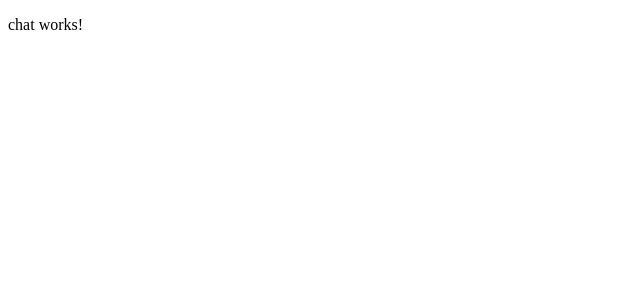
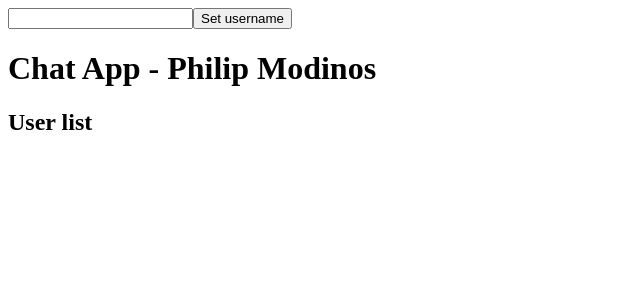
Before and after one commit to Ninjaphil24/chatnodesocketio, an Angular app in the folder client/: page / in a window 1280 px wide. Shown: the top 300 px of the page, without its empty margins (0-640 px from the left). Built offline with nearby package versions, Linux system fonts and the light colour scheme.

Commit message:
Add Chat html

```diff
--- a/client/src/app/app.module.ts
+++ b/client/src/app/app.module.ts
@@ -5,6 +5,7 @@ import { AppRoutingModule } from './app-routing.module';
 import { AppComponent } from './app.component';
 import { ChatComponent } from './containers/chat/chat.component';
 import { UsernameComponent } from './components/username/username.component';
+import { FormsModule } from '@angular/forms';
 
 @NgModule({
   declarations: [
@@ -14,7 +15,8 @@ import { UsernameComponent } from './components/username/username.component';
   ],
   imports: [
     BrowserModule,
-    AppRoutingModule
+    AppRoutingModule,
+    FormsModule
   ],
   providers: [],
   bootstrap: [AppComponent]
--- a/client/src/app/components/username/username.component.html
+++ b/client/src/app/components/username/username.component.html
@@ -1 +1,4 @@
-<p>username works!</p>
+<div>
+    <input type="text" [(ngModel)]="userName">
+    <button (click)="setUserName()">Set username</button>
+</div>
--- a/client/src/app/components/username/username.component.ts
+++ b/client/src/app/components/username/username.component.ts
@@ -1,4 +1,4 @@
-import { Component, OnInit } from '@angular/core';
+import { Component, EventEmitter, OnInit, Output } from '@angular/core';
 
 @Component({
   selector: 'app-username',
@@ -6,10 +6,16 @@ import { Component, OnInit } from '@angular/core';
   styleUrls: ['./username.component.scss']
 })
 export class UsernameComponent implements OnInit {
+  @Output() userNameEvent = new EventEmitter<string>();
+  userName = ''
 
   constructor() { }
 
   ngOnInit(): void {
   }
 
+  setUserName(): void {
+    this.userNameEvent.emit(this.userName)
+  }
+
 }
--- a/client/src/app/containers/chat/chat.component.html
+++ b/client/src/app/containers/chat/chat.component.html
@@ -1 +1,17 @@
-<p>chat works!</p>
+<div class="container">
+    <app-username></app-username>
+    <h1>Chat App - Philip Modinos</h1>
+    <div class="chatbox">
+        <div class="chatbox__user-list">
+            <h2>User list</h2>
+            <div class="chatbox__user--active">
+                <p></p>
+            </div>
+        </div>
+        <div class="messages_list">
+            <div class="chatbox__messages">
+
+            </div>
+        </div>
+    </div>
+</div>
```
Also changed, not shown: 1 other file (tests, documents, lock files or other folders).
